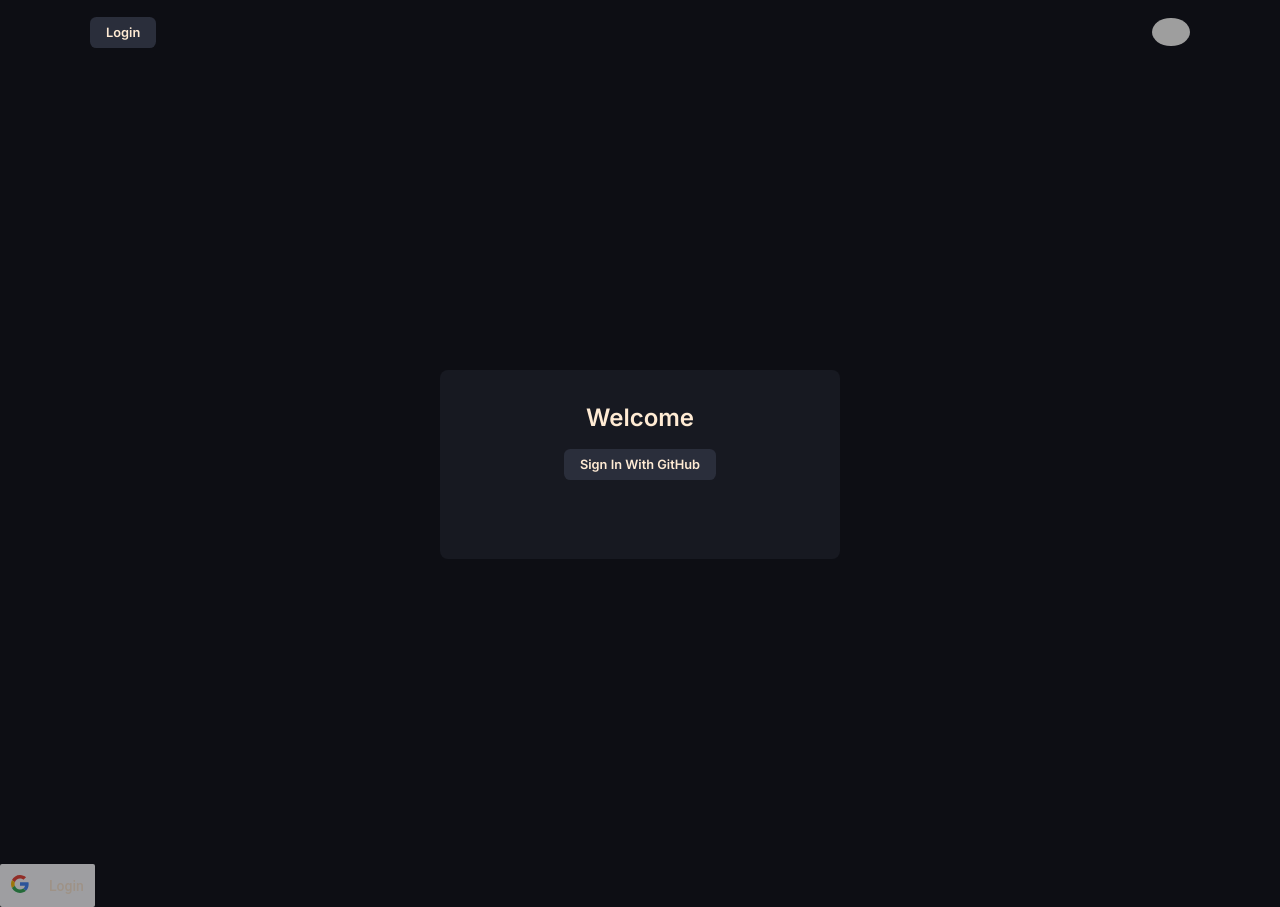
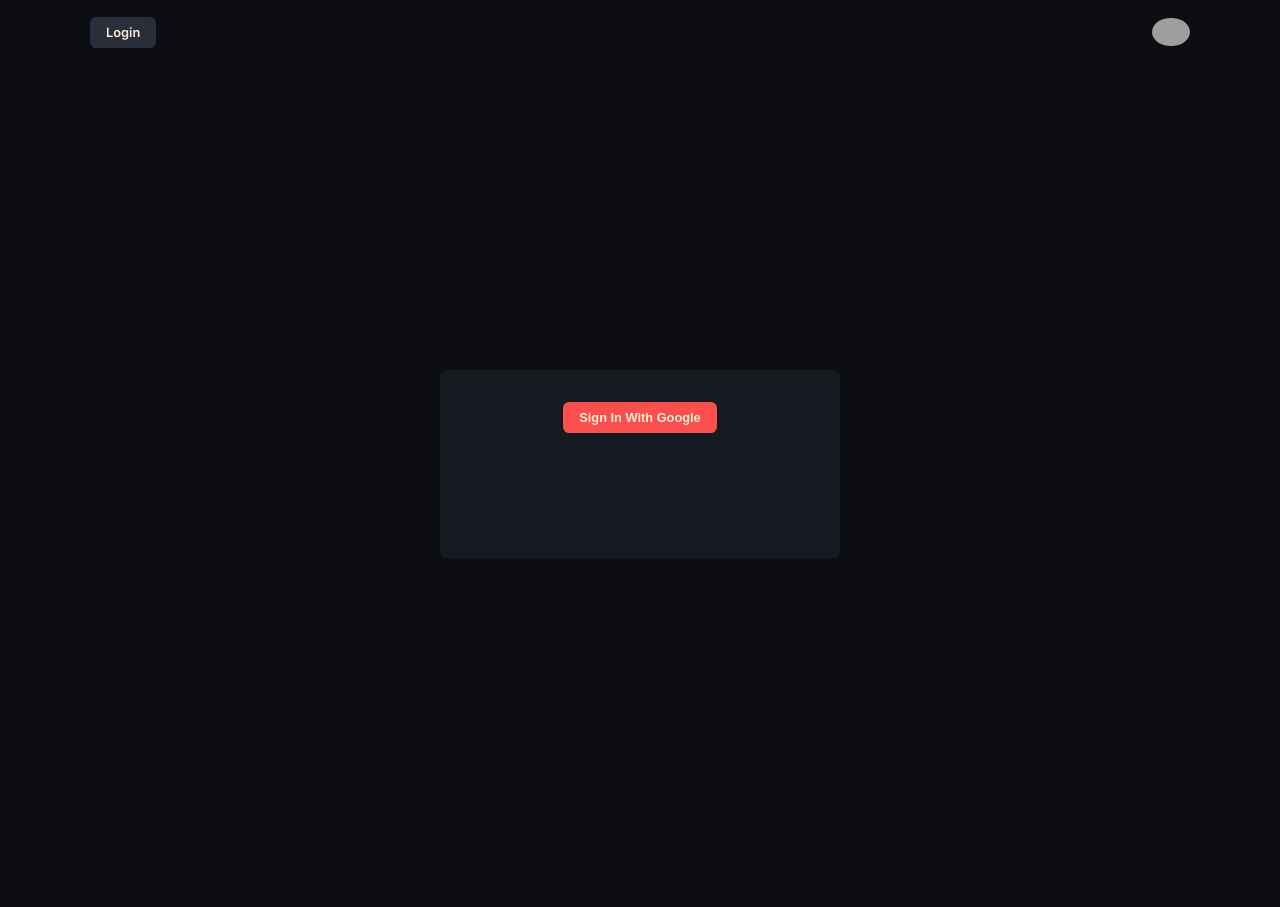
Before and after one commit to yehudabortz/github-peer-recommendation-client, a React (Create React App) app: page / in a window 1280 px wide. After the commit the page ends 864 px from the top, so only its background shows below. Built offline with nearby package versions, Linux system fonts and the light colour scheme; grey boxes are pictures that could not be loaded.

Commit message:
Google auth login custom buttons

```diff
--- a/src/components/GoogleAuthLogin.js
+++ b/src/components/GoogleAuthLogin.js
@@ -2,9 +2,7 @@
 import { connect } from "react-redux";
 import { postGoogleLogin } from "../actions/postGoogleLogin";
 import React, { Component } from "react";
-
-const clientId =
-  "998032713164-cdesfccd8p7144k50id7alke2c40mlgt.apps.googleusercontent.com";
+import "../css/MainButton.css";
 
 class GoogleAuthLogin extends Component {
   onSuccess = (response) => {
@@ -17,7 +15,16 @@
     return (
       <div>
         <GoogleLogin
-          clientId={clientId}
+          render={(renderProps) => (
+            <button
+              className="main-button"
+              onClick={renderProps.onClick}
+              disabled={renderProps.disabled}
+            >
+              Sign In With Google
+            </button>
+          )}
+          clientId={window.googleClientId}
           buttonText="Login"
           onSuccess={this.onSuccess}
           onFailure={this.onFailure}
--- /dev/null
+++ b/src/components/GoogleAuthLogout.js
@@ -0,0 +1,31 @@
+import React from "react";
+import { GoogleLogout } from "react-google-login";
+import { connect } from "react-redux";
+import { logoutUser } from "../actions/logoutUser";
+import "../css/MainButton.css";
+
+function GoogleAuthLogout(props) {
+  const onSuccess = () => {
+    props.logoutUser();
+    console.log("Logout made successfully");
+  };
+
+  return (
+    <GoogleLogout
+      render={(renderProps) => (
+        <button
+          className="main-button dark"
+          onClick={renderProps.onClick}
+          disabled={renderProps.disabled}
+        >
+          Logout
+        </button>
+      )}
+      clientId={window.googleClientId}
+      buttonText="Logout"
+      onLogoutSuccess={onSuccess}
+    ></GoogleLogout>
+  );
+}
+
+export default connect(null, { logoutUser })(GoogleAuthLogout);
--- a/src/components/Navbar.js
+++ b/src/components/Navbar.js
@@ -3,6 +3,8 @@
 import { Redirect, Link } from "react-router-dom";
 import { logoutUser } from "../actions/logoutUser";
 import MainButton from "./MainButton";
+import GoogleAuthLogout from "./GoogleAuthLogout";
+import GoogleAuthLogin from "./GoogleAuthLogin";
 import Avatar from "./Avatar";
 
 import "../css/Navbar.css";
@@ -17,11 +19,7 @@
       <div className={"navbar"}>
         <>
           {this.props.auth.isLoggedIn === true ? (
-            <MainButton
-              handleClick={this.handleLogout}
-              text={"Logout"}
-              theme={"dark"}
-            />
+            <GoogleAuthLogout />
           ) : (
             <Link to="/login" className="main-button dark">
               Login
--- a/src/containers/LoginConatainer.js
+++ b/src/containers/LoginConatainer.js
@@ -2,13 +2,15 @@
 
 import { GithubLogin } from "../components/GithubLogin";
 import GoogleAuthLogin from "../components/GoogleAuthLogin";
+import "../css/Login.css";
 
 export default class LoginContainer extends Component {
   render() {
     return (
-      <div>
-        <GithubLogin />
-        <GoogleAuthLogin />
+      <div className={"login-screen-wrap"}>
+        <div className={"login-screen-card"}>
+          <GoogleAuthLogin />
+        </div>
       </div>
     );
   }
--- a/src/index.js
+++ b/src/index.js
@@ -16,6 +16,8 @@
 // for Dev
 window.endpoint = "http://localhost:4000";
 window.githubClientId = "93ee34c94961f504075d";
+window.googleClientId =
+  "998032713164-cdesfccd8p7144k50id7alke2c40mlgt.apps.googleusercontent.com";
 
 const composeEnhancers = window.__REDUX_DEVTOOLS_EXTENSION_COMPOSE__ || compose;
 
```
